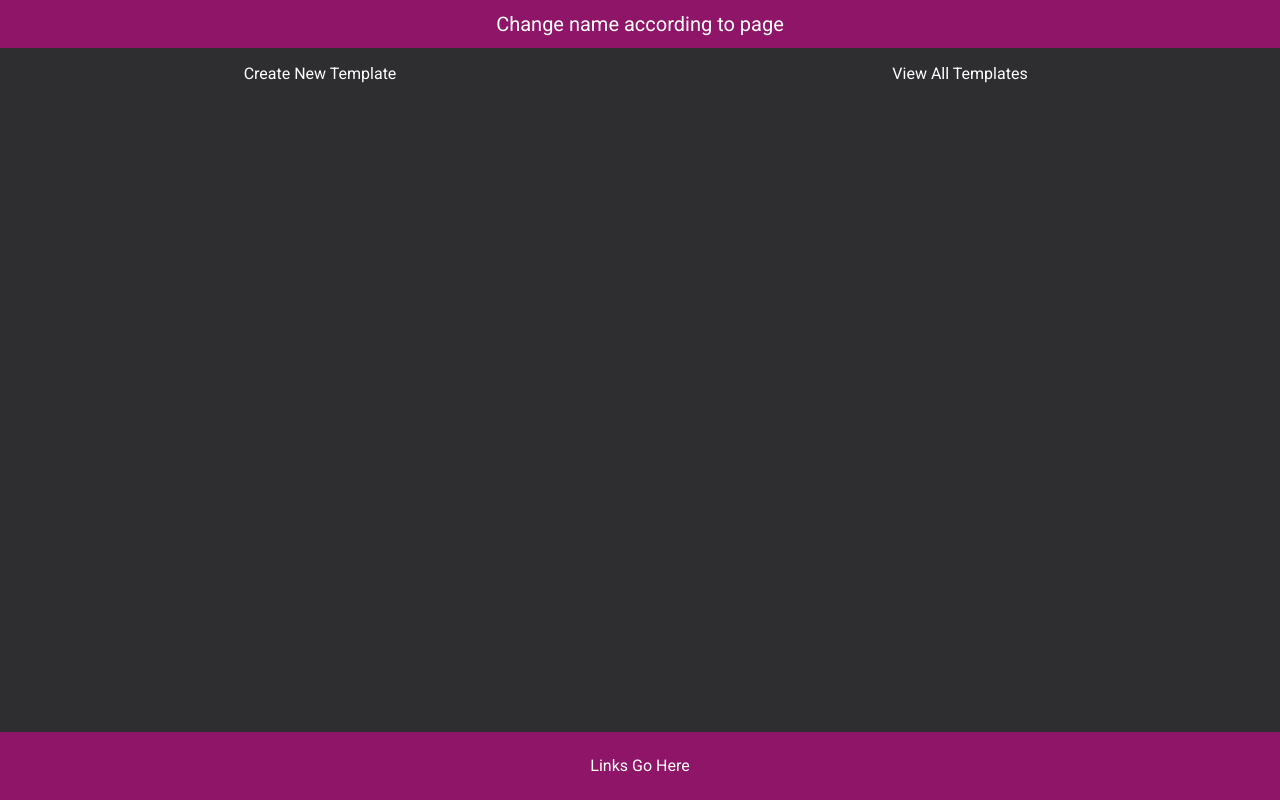
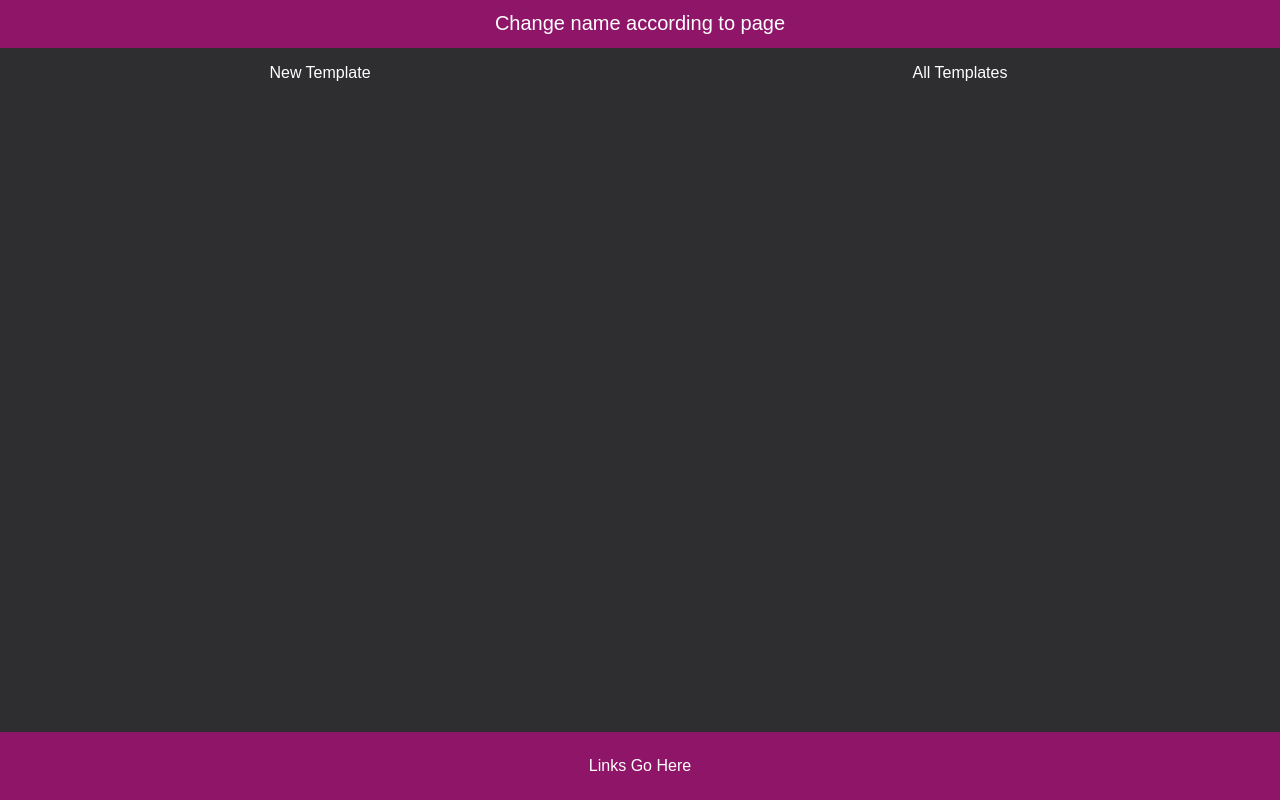
Before and after one commit to doctype-Melvin/repsetweight, a Next.js app: page / in a window 1280 px wide. Built offline with nearby package versions, Linux system fonts and the light colour scheme.

Commit message:
remove unneccessary link components

```diff
--- a/app/global.css
+++ b/app/global.css
@@ -21,7 +21,7 @@ body {
   width: 100vw;
   padding: 0;
   margin: 0;
-  font-family: "Roboto", sans-serif;
+  font-family: sans-serif;
   background-color: var(--dark-background);
   color: var(--white);
 }
--- a/app/layout.js
+++ b/app/layout.js
@@ -2,21 +2,10 @@ import MainLayout from "@/components/Layout";
 import React from "react";
 import "./global.css"
 
+
 export default function RootLayout({ children }) {
   return (
     <html lang="en">
-      <head>
-        <link rel="preconnect" href="https://fonts.googleapis.com" />
-        <link
-          rel="preconnect"
-          href="https://fonts.gstatic.com"
-          crossOrigin="true"
-        />
-        <link
-          href="https://fonts.googleapis.com/css2?family=Roboto:wght@300;400;700&display=swap"
-          rel="stylesheet"
-        />
-      </head>
       <body>
           <MainLayout>{children}</MainLayout>
       </body>
--- a/app/page.js
+++ b/app/page.js
@@ -1,23 +1,11 @@
-"use client";
-
-import styled from "styled-components";
-import StyledLink from "@/components/StyledLink";
+import Link from "next/link";
+import "./styles.css"
 
 export default function Home() {
   return (
-    <PageContainer>
-      <StyledLink targetHref="/createTemplate" target="Create New Template" />
-      <StyledLink targetHref="/allTemplates" target="View All Templates" />
-    </PageContainer>
+    <section className="page__container">
+      <Link href="/createTemplate" className="link__styled"> New Template </Link>
+      <Link href="/allTemplates" className="link__styled"> All Templates </Link>
+    </section>
   );
 }
-
-const PageContainer = styled.section`
-  display: grid;
-  grid-template-columns: 1fr 1fr;
-  grid-template-rows: repeat(auto-fill, 1fr);
-  justify-items: center;
-  row-gap: 1rem;
-  padding-top: 1rem;
-  padding-bottom: calc(20px + var(--navbar-height));
-`;
--- /dev/null
+++ b/app/styles.css
@@ -0,0 +1,19 @@
+.page__container {
+    display: grid;
+    min-height: 100%;
+  grid-template-columns: 1fr 1fr;
+  grid-template-rows: repeat(auto-fill, 1fr);
+  justify-items: center;
+  row-gap: 1rem;
+  padding-top: 1rem;
+  /* padding-bottom: calc(20px + var(--navbar-height)); */
+}
+
+.link__styled {
+  text-decoration: none;
+  color: var(--white)
+}
+
+.link__styled:visited {
+  color: var(--turquoise)
+}
--- a/components/StyledLink/index.js
+++ /dev/null
@@ -1,14 +0,0 @@
-import Link from "next/link"
-import styled from "styled-components"
-
-export default function StyledLink({ target, targetHref }) {
-    return <ShinyLink href={targetHref}>{target}</ShinyLink>
-}
-
-const ShinyLink = styled(Link)`
-  color: #fff;
-  text-decoration: none;
-  &:visited {
-    color: var(--turquoise);
-  }
-`;
```
Also changed, not shown: app/registry.js (deleted, +0 -25 lines), app/style.js (deleted, +0 -35 lines), .babelrc (deleted).
